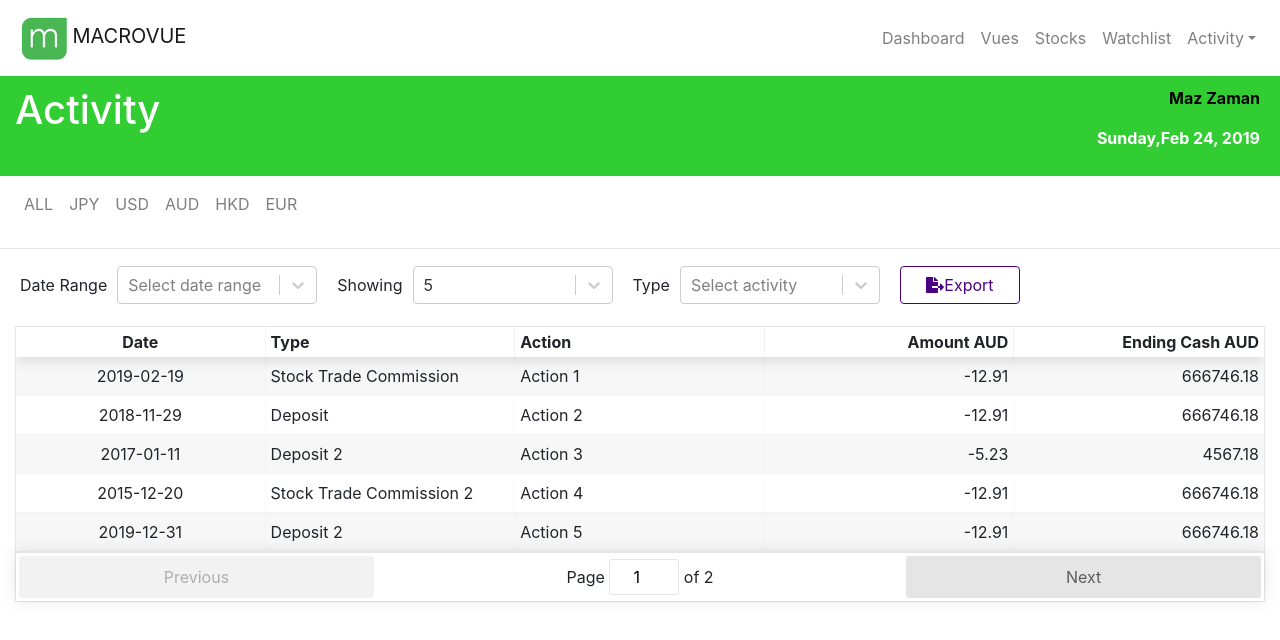
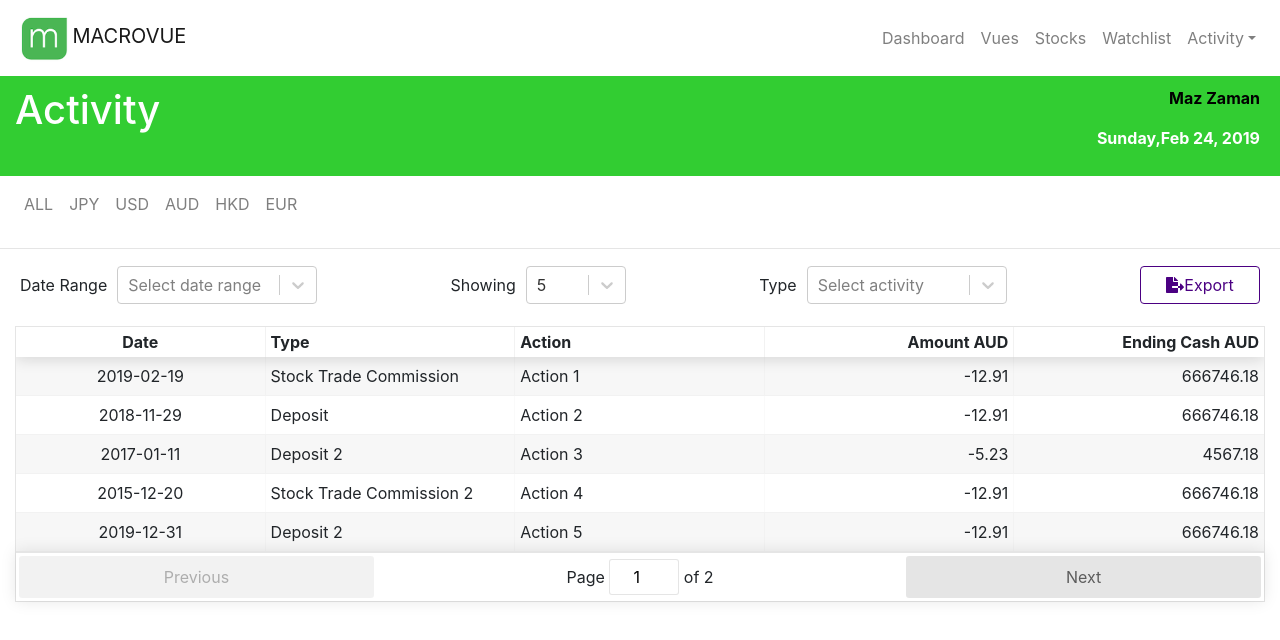
Before and after one commit to jose-guerrerog/MacrovueReact, a React (Create React App) app: page / in a window 1280 px wide. Shown: the top 640 px of the page. Built offline with nearby package versions, Linux system fonts and the light colour scheme.

Commit message:
Solving problem of spacing

```diff
--- a/src/styles/style.css
+++ b/src/styles/style.css
@@ -34,6 +34,12 @@
 
 label.search {
   width: 100px;
+}
+
+.filter-block {
+  display: flex;
+  margin-right: 20px;
+  justify-content: space-between;
 }
 
 .inline {
@@ -74,17 +80,18 @@ hr {
 
 .select-container {
   display: inline-block;
+  justify-content: center;
 }
 
 .select-range {
   display: inline-block;
-  width: 200px;
+  min-width: 150px;
   height: 40px;
 }
 
 .select-entry {
   display: inline-block;
-  width: 200px;
+  min-width: 100px;
   height: 40px;
 }
 
@@ -149,6 +156,10 @@ hr {
     height: 170px;
   }
 
+  .filter-block {
+    display: block;
+    margin-right: 0;
+  }
   .header-user {
     margin-left: 20px;
   }
```
